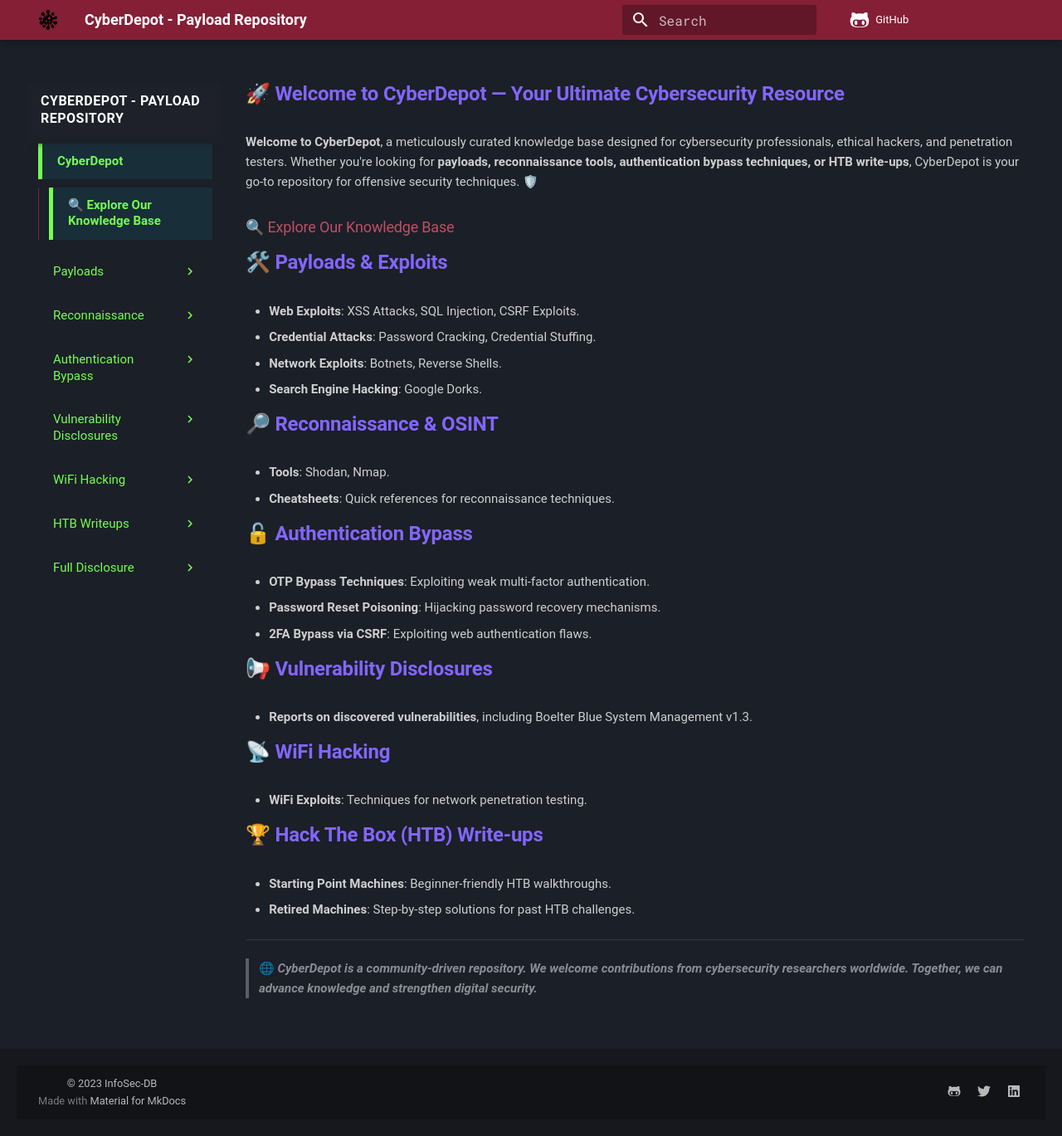
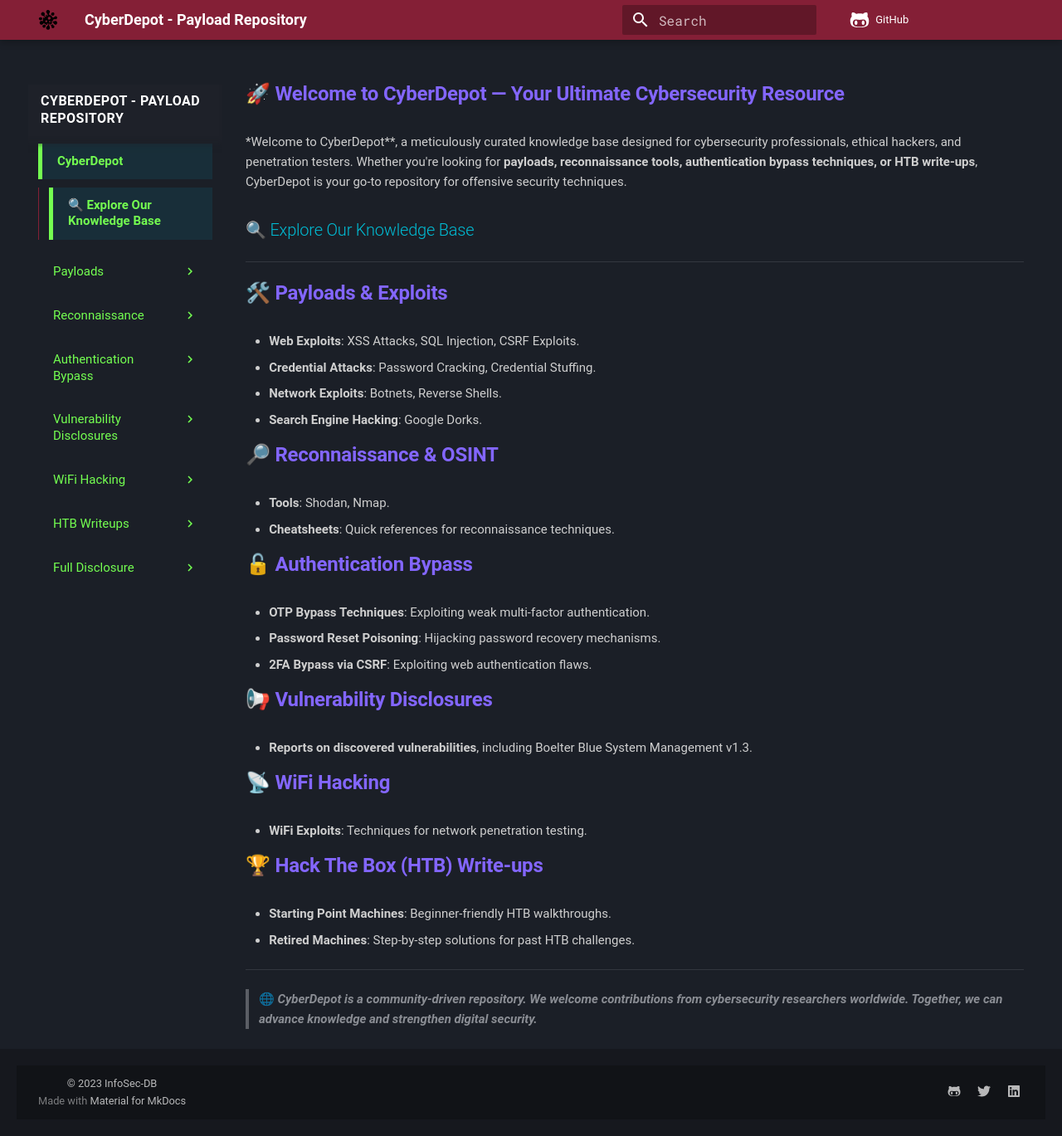
Before and after one commit to InfoSec-DB/CyberDepot, an MkDocs documentation site: the page built from docs/index.md, in a window 1280 px wide and 1369 px high. Shown: the whole window at 83% size. Built offline with MkDocs 1.6.1 and Material for MkDocs 9.7.7, drawn with Linux system fonts in a browser that asks for light colours; comment, search, counter and statistics services are not loaded.

Commit message:
fix page

```diff
--- a/docs/index.md
+++ b/docs/index.md
@@ -1,13 +1,14 @@
+
 
 # 🚀 Welcome to CyberDepot — Your Ultimate Cybersecurity Resource
 
 
-
-**Welcome to CyberDepot**, a meticulously curated knowledge base designed for cybersecurity professionals, ethical hackers, and penetration testers. Whether you're looking for **payloads, reconnaissance tools, authentication bypass techniques, or HTB write-ups**, CyberDepot is your go-to repository for offensive security techniques. 🛡️
+*Welcome to CyberDepot**, a meticulously curated knowledge base designed for cybersecurity professionals, ethical hackers, and penetration testers. Whether you're looking for **payloads, reconnaissance tools, authentication bypass techniques, or HTB write-ups**, CyberDepot is your go-to repository for offensive security techniques.
 
 
+## 🔍 Explore Our Knowledge Base
 
-### 🔍 Explore Our Knowledge Base
+---
 
 # 🛠️ **Payloads & Exploits**
 - **Web Exploits**: XSS Attacks, SQL Injection, CSRF Exploits.
```
